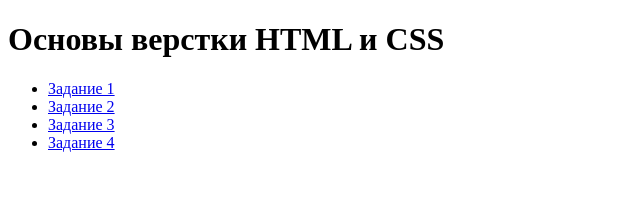
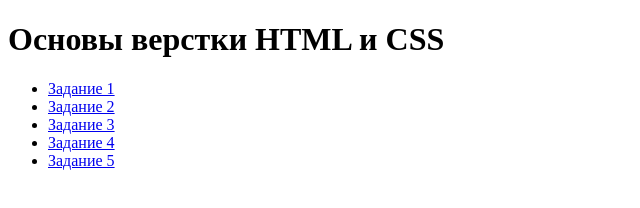
Before and after one commit to Lone-Spark/Homework-01, a plain HTML site: page index.html in a window 1280 px wide. Shown: the full height of the page, 0-640 px from the left. Drawn offline with Linux system fonts and the light colour scheme.

Commit message:
add 05 homework

```diff
--- a/index.html
+++ b/index.html
@@ -12,6 +12,7 @@
         <li><a href="./02. Task/">Задание 2</a></li>
         <li><a href="./03. Task/">Задание 3</a></li>
         <li><a href="./04. Task/">Задание 4</a></li>
+        <li><a href="./05. Task/">Задание 5</a></li>
     </ul>
 </body>
 </html>
```
